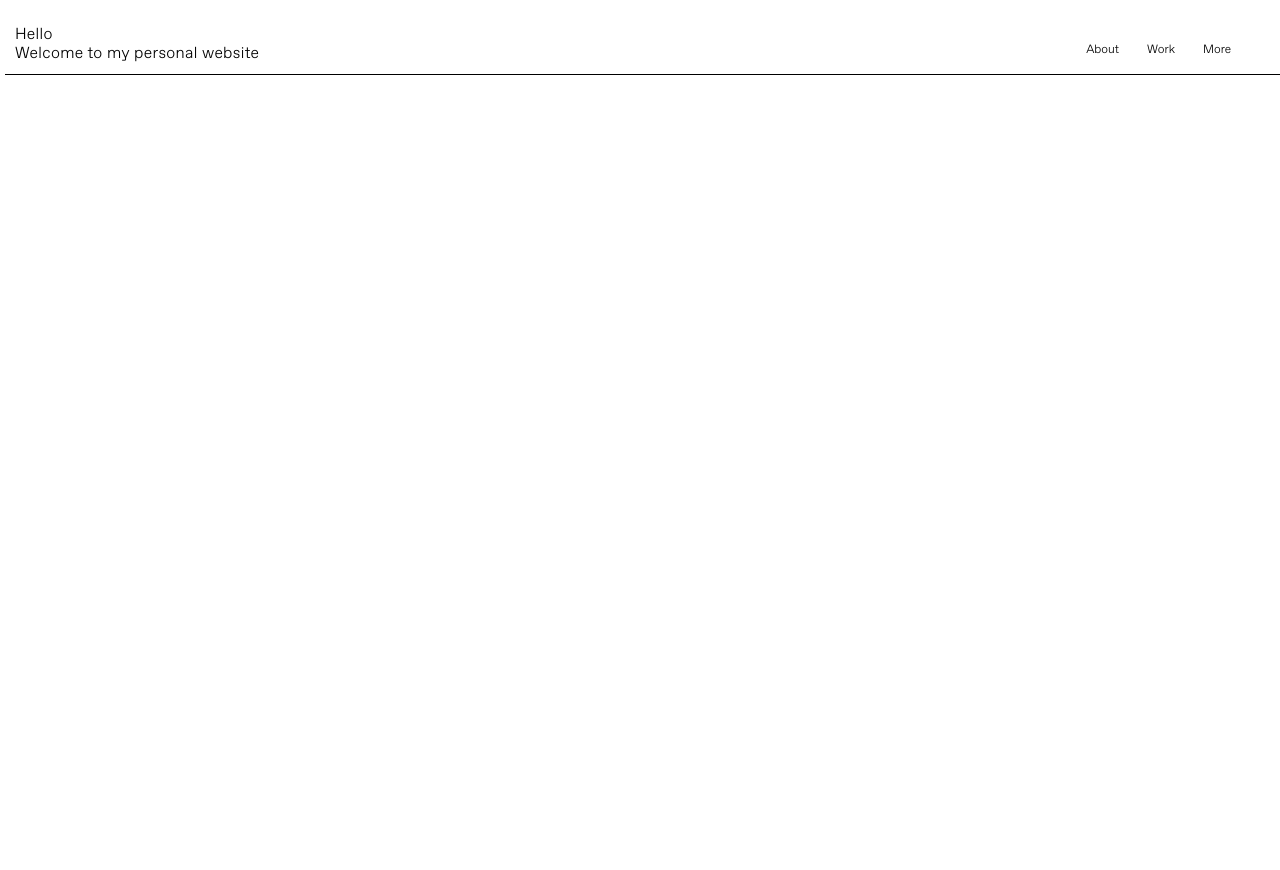
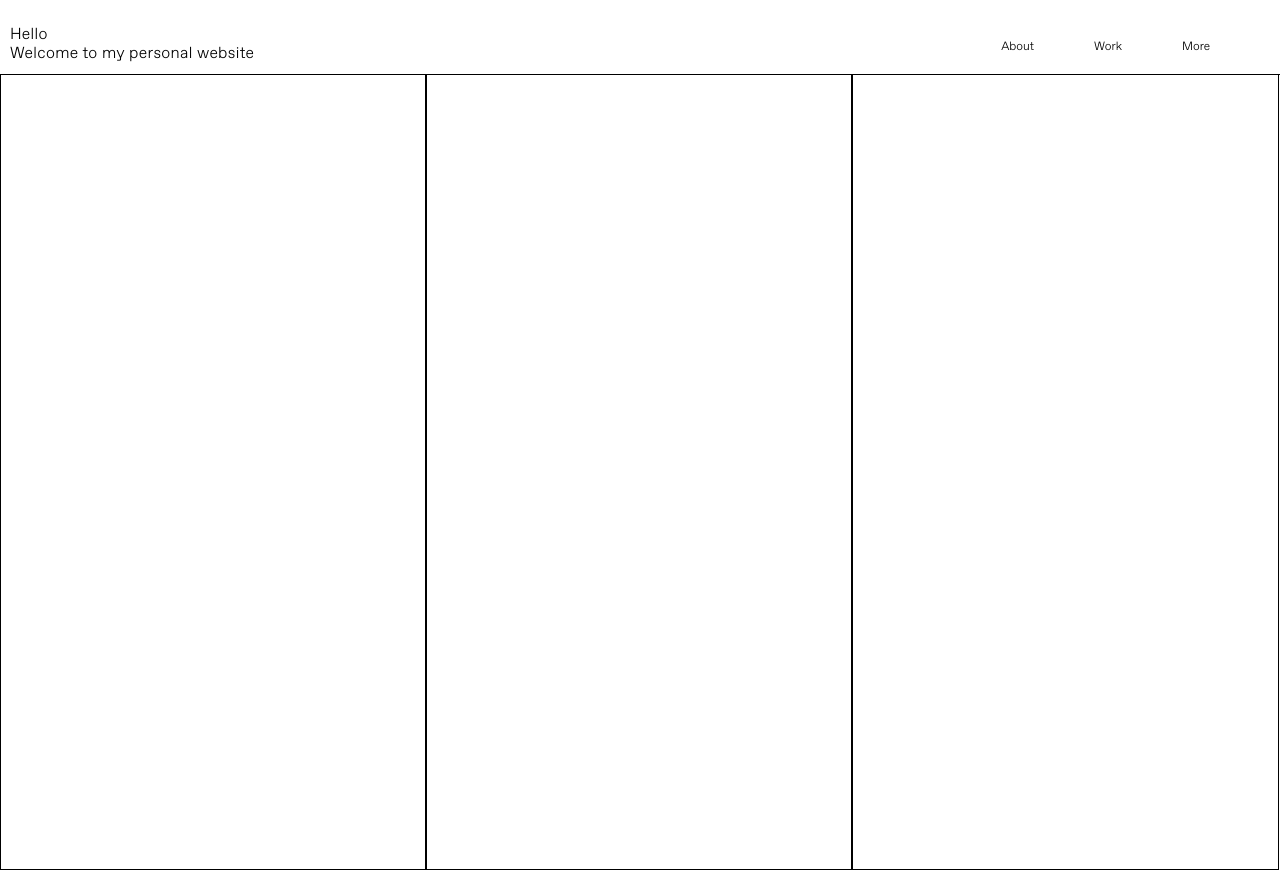
Before and after one commit to fullstack-decal-fa22/project1-jacovkim, a plain HTML site: page index.html in a window 1280 px wide. Before the commit the page ends 800 px from the top, so only its background shows below. Drawn offline with Linux system fonts and the light colour scheme.

Commit message:
ver2 update2.0

```diff
--- a/index.html
+++ b/index.html
@@ -23,14 +23,25 @@
                             <a href="#">More</a>
                             <ul class="more-sub-menu sub-menu">
                                 <li><a href="#">Message</a></li>
-                                <li><a href="#">LinkedIn</a></li>
-                                <li><a href="#">Instagram</a></li>
+                                <li><a href="#">Books</a></li>
+                                <li><a href="#">Ranndom Thoughts</a></li>
                             </ul>
                         </li>
                     </ul>
                 </div>
             </div>
         </nav>
+
+        <div class="container">
+            <div class="left">
+            </div>
+            <div class="middle">
+            </div>
+
+            <div class="right">
+            </div>
+        </div>
+
         <section class="overlay"></section>
 
         <script>
@@ -48,7 +59,7 @@
                   overlay.addEventListener("click", () => {
                     navBar.classList.remove("open");
                   });
-        </script>
+                </script>
 
     </body>
 
--- a/styles.css
+++ b/styles.css
@@ -15,15 +15,17 @@
 }
 
 body {
-  padding: 5px 5px;
+  padding: 0px 0px;
   min-height: 100%;
   display: flex;
   font-size: 12px;
+  overflow-y: hidden;
+  overflow-x: hidden;
 }
 
 nav {
   position: fixed;
-  height: 70px;
+  height: 75px;
   width: 100%;
   padding: 10px 0;
   background: #fff;
@@ -39,7 +41,7 @@ nav .menu {
   align-items: center;
   justify-content: space-between;
   padding: 0 10px;
-  margin-top: 10px;
+  margin-top: 15px;
 }
 
 nav .menu .logo a {
@@ -63,6 +65,7 @@ nav .menu .lists {
   justify-content: center;
   height: 100%;
   align-items: center;
+  margin-top: -5px;
 }
 
 nav .menu .menu-lists {
@@ -78,7 +81,7 @@ nav .menu .lists li {
   align-items: center;
   justify-content: space-between;
   list-style: none;
-  padding: 0 14px;
+  padding: 0 30px;
 }
 
 nav .menu .lists li a {
@@ -108,12 +111,56 @@ nav .menu .lists li:hover .sub-menu {
 }
 
 .menu .lists li .sub-menu li {
-  padding: 0 22px;
+  padding: 0 0px;
   border-bottom: 1px solid rgba(255, 255, 255, 0.1);
+  justify-content: center;
 }
 
 .menu .lists li .sub-menu a {
   color: #000;
+  text-align: center;
+  flex-wrap: nowrap;
+}
+
+.container {
+  margin-top: 70px;
+  height: 100vh;
+  width: 100%;
+}
+.left {
+  padding: 20px 20px;
+  float: left;
+  width: 33.3%;
+  background: #fff;
+  height: 100%;
+  overflow: scroll;
+  border: 0.1px solid #000;
+  text-align: center;
+  overflow-wrap: break-word;
+}
+
+.middle {
+  padding: 20px 20px;
+  float: left;
+  width: 33.3%;
+  background: #fff;
+  height: 100%;
+  overflow: scroll;
+  border: 0.1px solid #000;
+  text-align: center;
+  overflow-wrap: break-word;
+}
+
+.right {
+  padding: 20px 20px;
+  float: left;
+  width: 33.3%;
+  background: #fff;
+  height: 100%;
+  overflow: scroll;
+  border: 0.1px solid #000;
+  text-align: center;
+  overflow-wrap: break-word;
 }
 
 .overlay {
```
Also changed, not shown: 1 other file.
